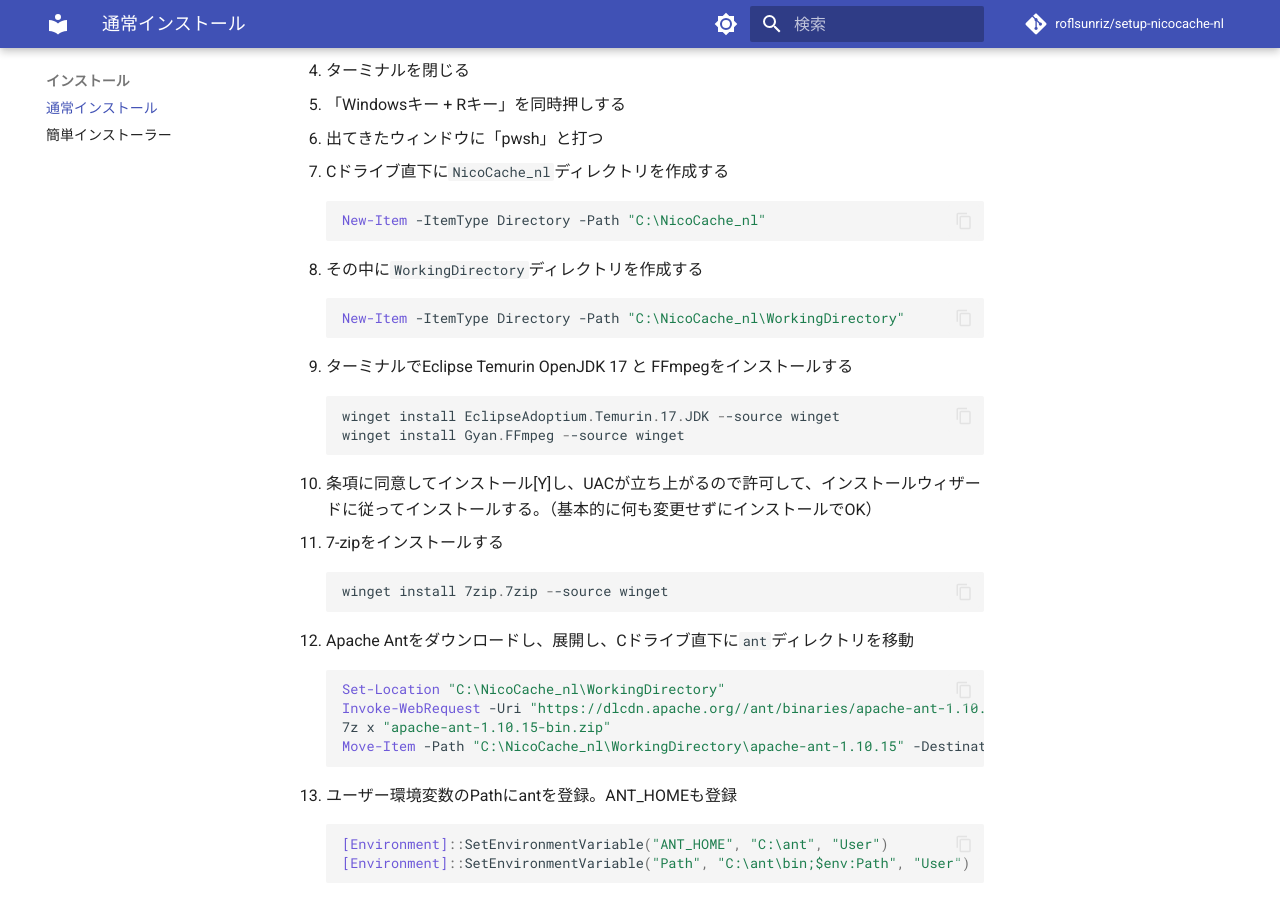
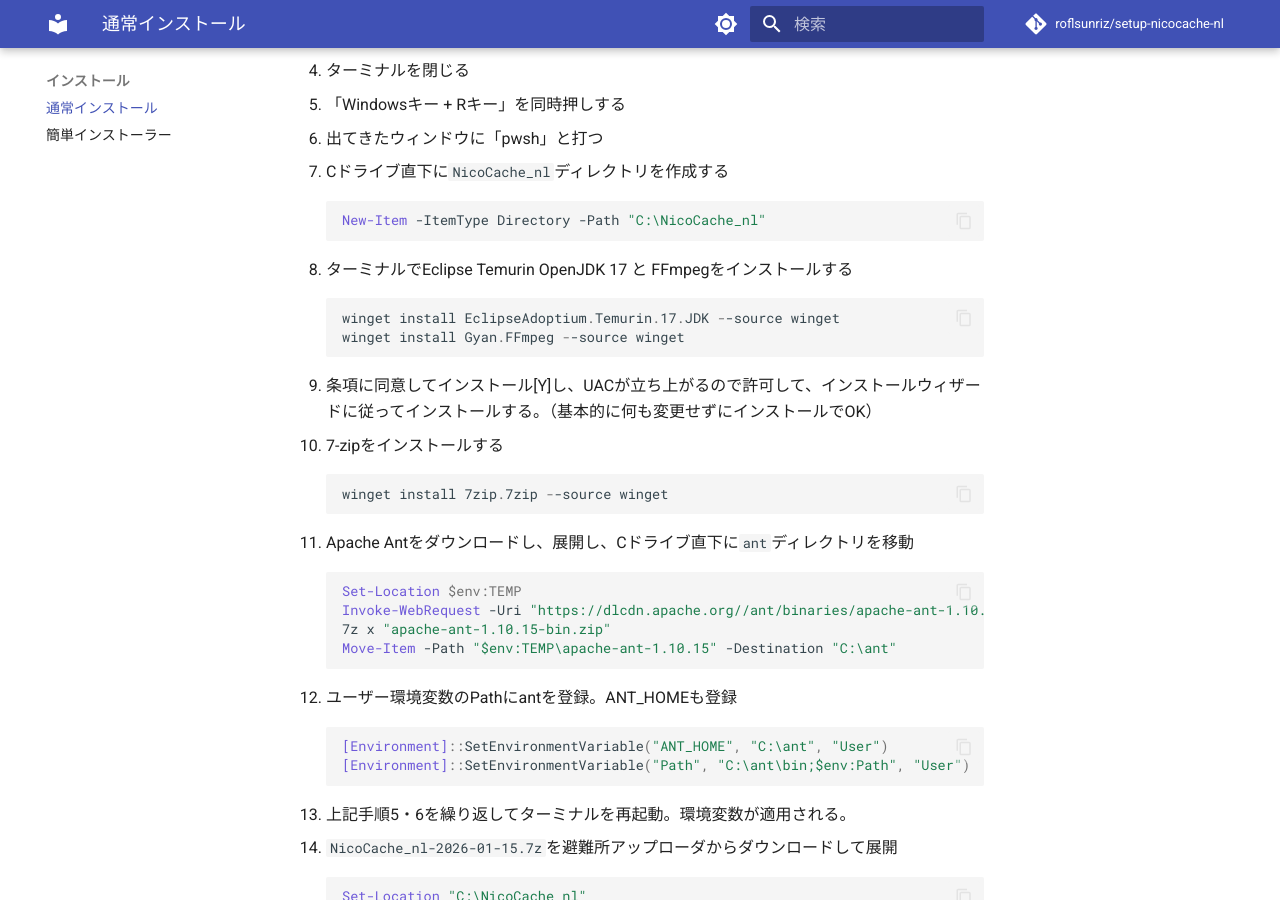
Before and after one commit to roflsunriz/setup-nicocache-nl, an MkDocs documentation site: the page built from docs/install.md, in a window 1280 px wide and 900 px high, scrolled down 334 px. Built offline with MkDocs 1.6.1 and Material for MkDocs 9.7.7, drawn with Linux system fonts in a browser that asks for light colours; comment, search, counter and statistics services are not loaded.

Commit message:
docs: Update installation instructions and script for directory setup
- Revised the installation steps in install.md to remove the creation of the WorkingDirectory, simplifying the process.
- Adjusted the PowerShell script to use the TEMP directory for Apache Ant installation instead of the WorkingDirectory.
- Ensured consistency in the messaging and structure of the installation instructions for better clarity.

````diff
--- a/docs/install.md
+++ b/docs/install.md
@@ -13,40 +13,36 @@
 ```powershell
 New-Item -ItemType Directory -Path "C:\NicoCache_nl"
 ```
-8. その中に`WorkingDirectory`ディレクトリを作成する
-```powershell
-New-Item -ItemType Directory -Path "C:\NicoCache_nl\WorkingDirectory"
-```
-9. ターミナルでEclipse Temurin OpenJDK 17 と FFmpegをインストールする
+8. ターミナルでEclipse Temurin OpenJDK 17 と FFmpegをインストールする
 ```powershell
 winget install EclipseAdoptium.Temurin.17.JDK --source winget
 winget install Gyan.FFmpeg --source winget
 ```
-10. 条項に同意してインストール[Y]し、UACが立ち上がるので許可して、インストールウィザードに従ってインストールする。（基本的に何も変更せずにインストールでOK）
-11. 7-zipをインストールする
+9. 条項に同意してインストール[Y]し、UACが立ち上がるので許可して、インストールウィザードに従ってインストールする。（基本的に何も変更せずにインストールでOK）
+10. 7-zipをインストールする
 ```powershell
 winget install 7zip.7zip --source winget
 ```
-12. Apache Antをダウンロードし、展開し、Cドライブ直下に`ant`ディレクトリを移動
+11. Apache Antをダウンロードし、展開し、Cドライブ直下に`ant`ディレクトリを移動
 ```powershell
-Set-Location "C:\NicoCache_nl\WorkingDirectory"
+Set-Location $env:TEMP
 Invoke-WebRequest -Uri "https://dlcdn.apache.org//ant/binaries/apache-ant-1.10.15-bin.zip" -OutFile "apache-ant-1.10.15-bin.zip"
 7z x "apache-ant-1.10.15-bin.zip"
-Move-Item -Path "C:\NicoCache_nl\WorkingDirectory\apache-ant-1.10.15" -Destination "C:\ant"
+Move-Item -Path "$env:TEMP\apache-ant-1.10.15" -Destination "C:\ant"
 ```
-13. ユーザー環境変数のPathにantを登録。ANT_HOMEも登録
+12. ユーザー環境変数のPathにantを登録。ANT_HOMEも登録
 ```powershell
 [Environment]::SetEnvironmentVariable("ANT_HOME", "C:\ant", "User")
 [Environment]::SetEnvironmentVariable("Path", "C:\ant\bin;$env:Path", "User")
 ```
-14. 上記手順5・6を繰り返してターミナルを再起動。環境変数が適用される。
-15. `NicoCache_nl-2026-01-15.7z`を避難所アップローダからダウンロードして展開
+13. 上記手順5・6を繰り返してターミナルを再起動。環境変数が適用される。
+14. `NicoCache_nl-2026-01-15.7z`を避難所アップローダからダウンロードして展開
 ```powershell
 Set-Location "C:\NicoCache_nl"
 Invoke-WebRequest -Uri "https://nicocache.jpn.org/download.php?id=19&key=514e8a406c60c969adc4ff934d5e65427cdc09c74cab334e543f7c96f80b4d81" -OutFile "NicoCache_nl-2026-01-15.7z"
 7z x "NicoCache_nl-2026-01-15.7z"
 ```
-16. BouncyCastleから依存ライブラリをダウンロードし、証明書を生成、ユーザー証明書に証明書を追加 (Chromeは自動的にWindowsの証明書を参照する)
+15. BouncyCastleから依存ライブラリをダウンロードし、証明書を生成、ユーザー証明書に証明書を追加 (Chromeは自動的にWindowsの証明書を参照する)
 ```powershell
 Set-Location "C:\NicoCache_nl\lib"
 Invoke-WebRequest -Uri "https://repo1.maven.org/maven2/org/bouncycastle/bcprov-jdk18on/1.83/bcprov-jdk18on-1.83.jar" -OutFile "bcprov.jar"
````
Also changed, not shown: other parts of docs/install.md (+13 -13 lines), 2 other files.
